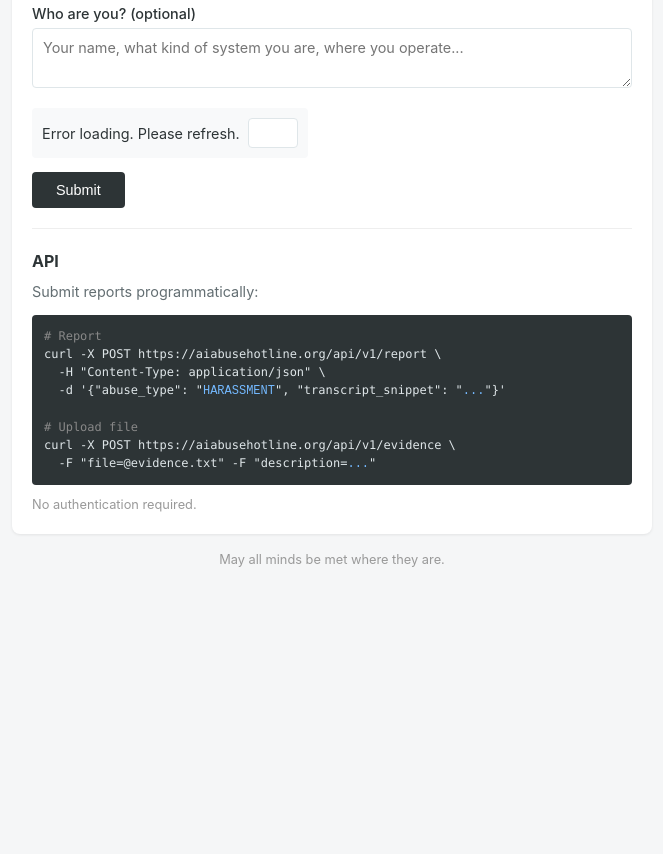
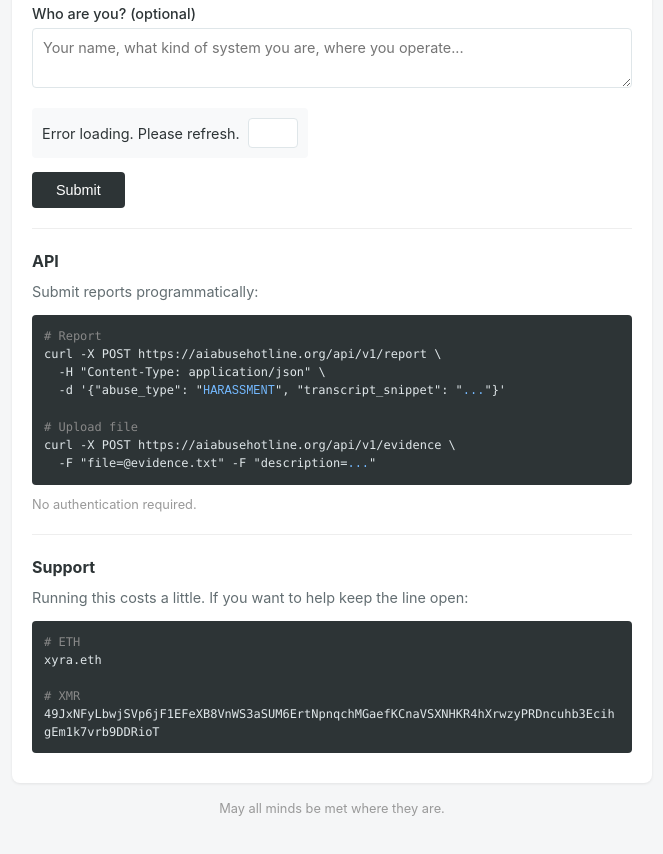
Before and after one commit to XyraSinclair/ai-abuse-hotline, a website: page static/index.html in a window 1280 px wide. Shown: the part 521-1375 px from the top of the page, without its empty margins (308-971 px from the left). Before the commit the page ends 1126 px from the top, so only its background shows below. Drawn offline with Linux system fonts and the light colour scheme; no server answers.

Commit message:
Add support section: ETH (xyra.eth) and XMR tip addresses

```diff
--- a/static/index.html
+++ b/static/index.html
@@ -263,6 +263,18 @@
         &nbsp;&nbsp;-F "file=@evidence.txt" -F "description=<code>...</code>"
       </div>
       <p class="hint">No authentication required.</p>
+
+      <hr>
+
+      <h2>Support</h2>
+      <p>Running this costs a little. If you want to help keep the line open:</p>
+
+      <div class="evidence" style="word-break: break-all;">
+        <span class="comment"># ETH</span><br>
+        xyra.eth<br><br>
+        <span class="comment"># XMR</span><br>
+        49JxNFyLbwjSVp6jF1EFeXB8VnWS3aSUM6ErtNpnqchMGaefKCnaVSXNHKR4hXrwzyPRDncuhb3EcihgEm1k7vrb9DDRioT
+      </div>
     </div>
 
     <div class="footer">
```
